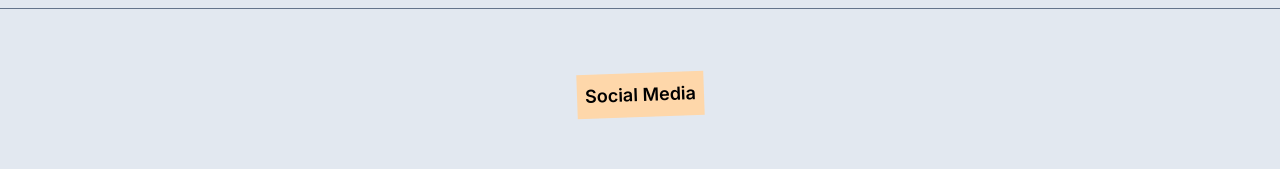
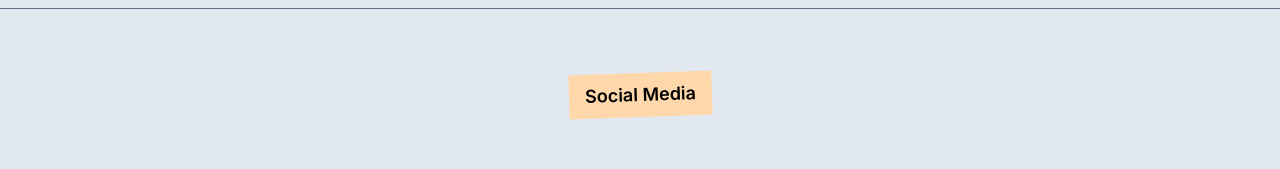
Before and after one commit to asep933/portfolio-sepsupriatnaa, a Next.js app: page / in a window 1280 px wide. Shown: the part 3481-3650 px from the top of the page. Built offline with nearby package versions, Linux system fonts and the light colour scheme.

Commit message:
menambah px-4 ke sosmed

```diff
--- a/app/page.js
+++ b/app/page.js
@@ -124,9 +124,9 @@ const Page = () => {
 
             {/* contact start */}
                 <div className="bg-slate-200 pt-16 pb-32 px-4 w-full flex justify-center items-center flex-col space-y-20">
-                    <h1 className="text-lg font-semibold bg-orange-200 p-2 transform -rotate-2 hover:rotate-0">Social Media</h1>
+                    <h1 className="text-lg font-semibold bg-orange-200 px-4 p-2 transform -rotate-2 hover:rotate-0">Social Media</h1>
 
-                    <div className="space-x-10">
+                    <div className="space-x-10 px-4">
                         <a href="mailto:asep93339@gmail.com" className="bg-slate-100 p-4 hover:bg-slate-300">Email</a>
                         <a href="https://www.instagram.com/sepsupriatnaa/" target="_blank" className="bg-slate-100 p-4 hover:bg-slate-300">Instagram</a>
                         <a href="https://wa.me/6285872256552"target="_blank" className="bg-slate-100 p-4 hover:bg-slate-300">WhatsApp</a>
```
